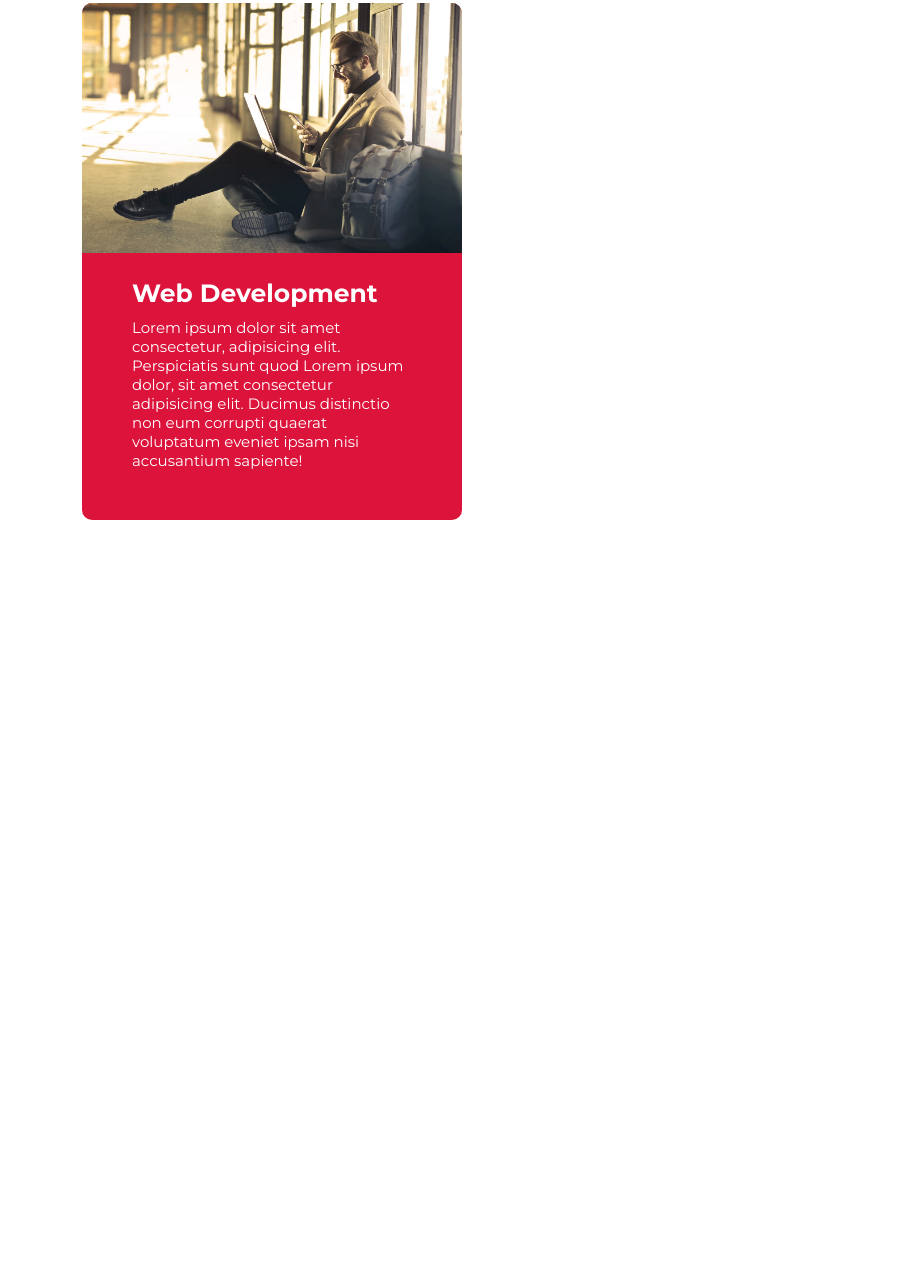
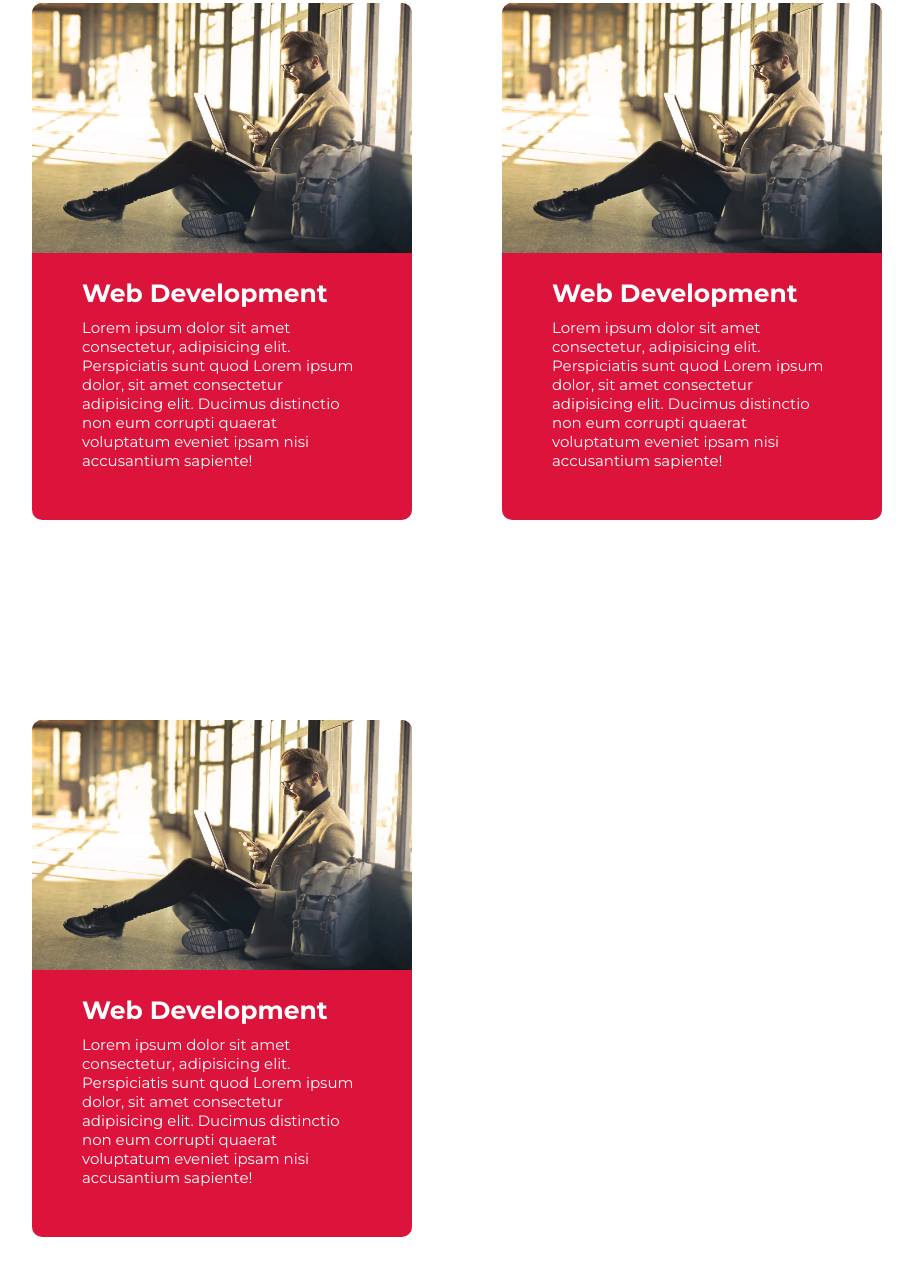
Before and after one commit to peterjohnson1000/portfolio_V2, a plain HTML site: page index.html in a window 1280 px wide. Shown: the part 2087-3362 px from the top of the page, without its empty margins (18-931 px from the left). Before the commit the page ends 2707 px from the top, so only its background shows below. Drawn offline with Linux system fonts and the light colour scheme.

Commit message:
cards layout fixed

```diff
--- a/index.html
+++ b/index.html
@@ -69,6 +69,23 @@
             <p>Lorem ipsum dolor sit amet consectetur, adipisicing elit. Perspiciatis sunt quod Lorem ipsum dolor, sit amet consectetur adipisicing elit. Ducimus distinctio non eum corrupti quaerat voluptatum eveniet ipsam nisi accusantium sapiente! </p>
         </div>
     </div>
+
+    <div class="card">
+        <div class="card-image"></div>
+        <div class="card-text">
+            <h2>Web Development</h2>
+            <p>Lorem ipsum dolor sit amet consectetur, adipisicing elit. Perspiciatis sunt quod Lorem ipsum dolor, sit amet consectetur adipisicing elit. Ducimus distinctio non eum corrupti quaerat voluptatum eveniet ipsam nisi accusantium sapiente! </p>
+        </div>
+    </div>
+
+    <div class="card">
+        <div class="card-image"></div>
+        <div class="card-text">
+            <h2>Web Development</h2>
+            <p>Lorem ipsum dolor sit amet consectetur, adipisicing elit. Perspiciatis sunt quod Lorem ipsum dolor, sit amet consectetur adipisicing elit. Ducimus distinctio non eum corrupti quaerat voluptatum eveniet ipsam nisi accusantium sapiente! </p>
+        </div>
+    </div>
+
 <!--End Skills Second Option-->
 </body>
 </html>
--- a/style.css
+++ b/style.css
@@ -224,6 +224,7 @@ a {
 /* End Skills Section */
 
 /* Cards Section */
+
 .card {
   max-width: 380px;
   grid-template-columns: 300px;
@@ -231,9 +232,10 @@ a {
   grid-template-areas: "image" "text";
   border-radius: 10px;
   background: crimson;
-
+  float: left;
   text-align: center;
-  margin-left: 100px;
+  margin-left: 50px;
+  margin-right: 40px;
   margin-top: 100px;
   margin-bottom: 100px;
 }
```
Lines whose indentation alone changed are shown as unchanged.
